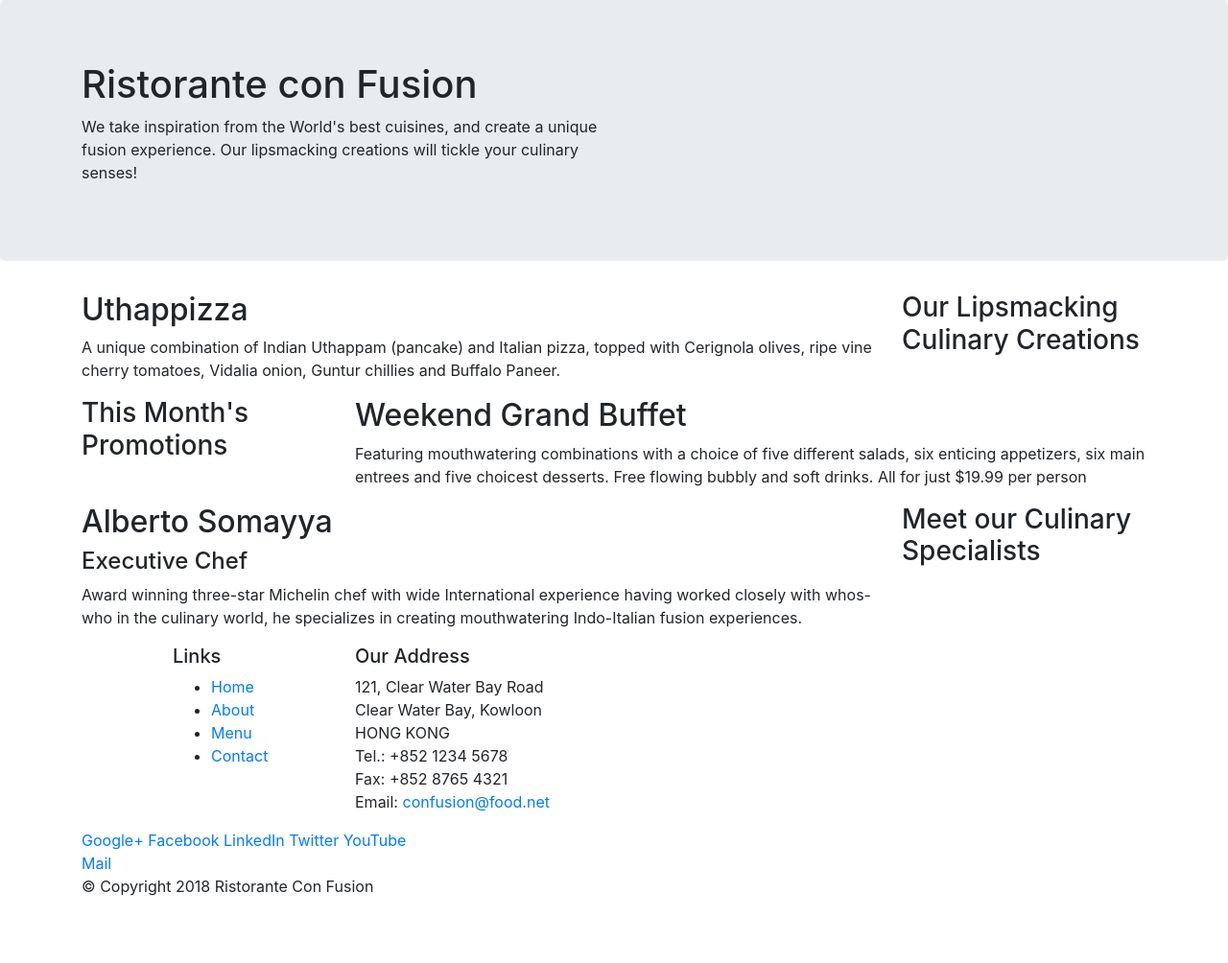
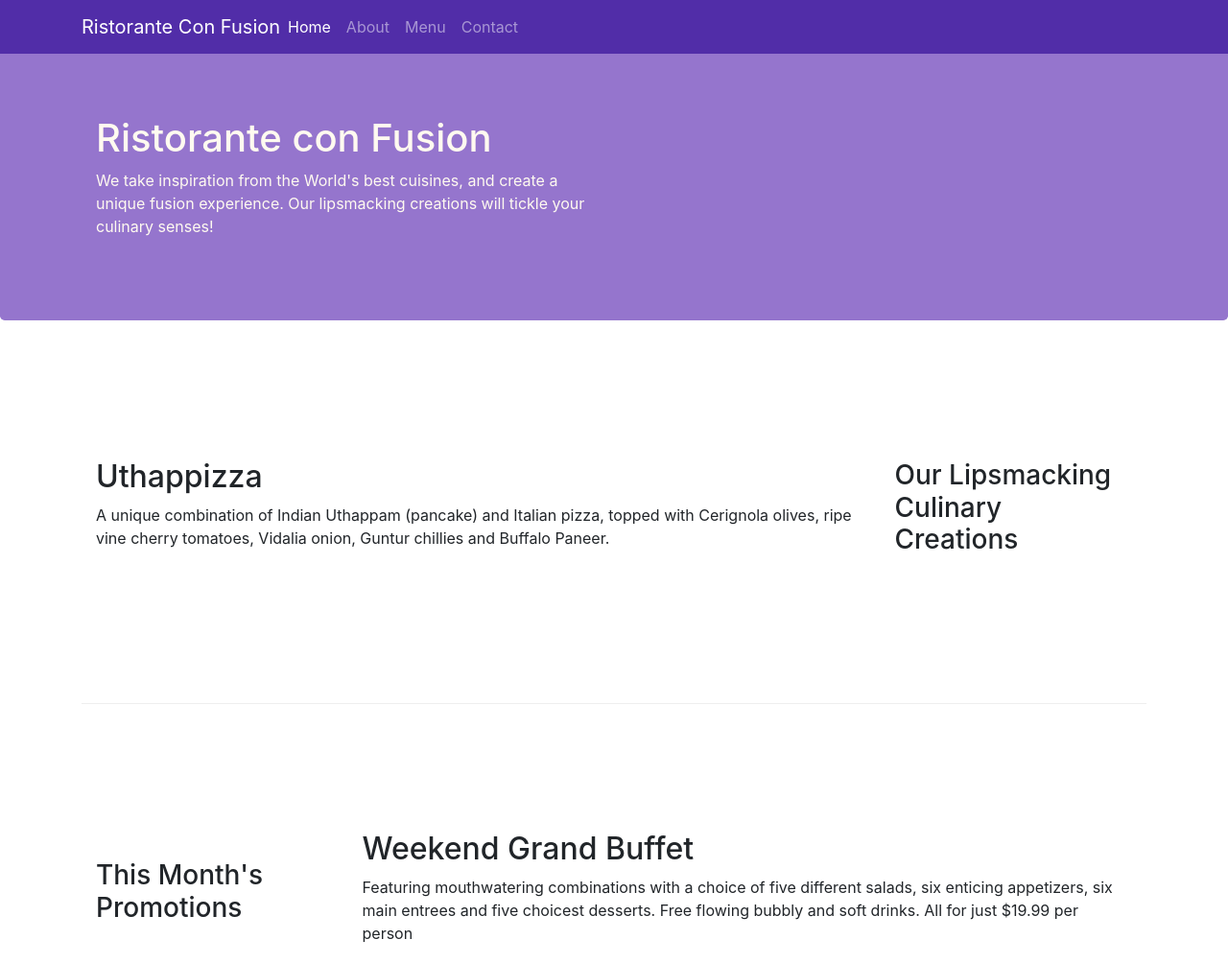
Before and after one commit to Karolislas/Bootstrap-4, a website: page index.html in a window 1280 px wide. Shown: the top 1004 px of the page at 96% size. Before the commit the page ends 952 px from the top, so only its background shows below. Drawn offline with nearby package versions, Linux system fonts and the light colour scheme.

Commit message:
Icon fonts

```diff
--- /dev/null
+++ b/css/styles.css
@@ -0,0 +1,39 @@
+.row-header {
+    margin: 0px auto;
+    padding: 0px auto;
+}
+
+.row-content {
+    margin: 0px auto;
+    padding: 50px 0px 50px 0px;
+    border-bottom: 1px ridge;
+    min-height: 400px;
+}
+
+.footer {
+    background-color: #D1C4E9;
+    margin: 0px auto;
+    padding: 20px 0px 20px 0px;
+}
+
+.jumbotron {
+    padding: 70px 30px 70px 30px;
+    margin: 0px auto;
+    background: #9575CD;
+    color: floralwhite;
+}
+
+.address {
+    font-size: 80%;
+    margin: 0px;
+    color: #0f0f0f;
+}
+
+body {
+    padding: 50px 0px 0px 0px;
+    z-index: 0;
+}
+
+.navbar-dark {
+    background-color: #512DA8;
+}
--- a/index.html
+++ b/index.html
@@ -9,15 +9,31 @@
 
         <!-- Bootstrap CSS -->
     <link rel="stylesheet" href="node_modules/bootstrap/dist/css/bootstrap.min.css">
-
+    <link rel="stylesheet" href="css/styles.css">
     <title>Ristorante Con Fusion</title>
 </head>
 
 <body>
+    <nav class="navbar navbar-dark navbar-expand-sm fixed-top">
+        <div class="container">
+            <button class="navbar-toggler" type="button" data-toggle="collapse" data-target="#Navbar">
+                <span class="navbar-toggler-icon"></span>
+            </button>
+            <a class="navbar-brand mr-auto" href="#">Ristorante Con Fusion</a>
+            <div class="collapse navbar-collapse" id="Navbar">
+                <ul class="navbar-nav mr-auto">
+                    <li class="nav-item active"><a class="nav-link" href="#">Home</a></li>
+                    <li class="nav-item"><a class="nav-link" href="./aboutus.html">About</a></li>
+                    <li class="nav-item"><a class="nav-link" href="#">Menu</a></li>
+                    <li class="nav-item"><a class="nav-link" href="#">Contact</a></li>
+                </ul>
+            </div>
+        </div>
+    </nav>
 
     <header class="jumbotron">
         <div class="container">
-            <div class="row">
+            <div class="row row-header">
                 <div class="col-12 col-sm-6">
                     <h1>Ristorante con Fusion</h1>
                     <p>We take inspiration from the World's best cuisines, and create a unique fusion experience. Our lipsmacking creations will tickle your culinary senses!</p>
@@ -29,7 +45,7 @@
     </header>
 
     <div class="container">
-        <div class="row">
+        <div class="row row-content align-items-center">
             <div class="col-12 col-sm-4 order-sm-last col-md-3">
                 <h3>Our Lipsmacking Culinary Creations</h3>
             </div>
@@ -40,7 +56,7 @@
         </div>
 
 
-        <div class="row">
+        <div class="row row-content align-items-center">
             <div class="col-12 col-sm-4 col-md-3">
                 <h3>This Month's Promotions</h3>
             </div>
@@ -50,7 +66,7 @@
             </div>
         </div>
 
-        <div class="row">
+        <div class="row row-content align-items-center">
             <div class="col-12 col-sm-4 order-sm-last col-md-3">
                 <h3>Meet our Culinary Specialists</h3>
             </div>
@@ -62,19 +78,19 @@
         </div>
     </div>
 
-    <footer>
+    <footer class="footer">
         <div class="container">
             <div class="row">
                 <div class="col-4 offset-1 col-sm-2">
                     <h5>Links</h5>
-                    <ul>
+                    <ul class="list-unstyled">
                         <li><a href="#">Home</a></li>
-                        <li><a href="#">About</a></li>
+                        <li><a href="./aboutus.html">About</a></li>
                         <li><a href="#">Menu</a></li>
                         <li><a href="#">Contact</a></li>
                     </ul>
                 </div>
-                <div class="col-7 col-cm-5">
+                <div class="col-7 col-sm-5">
                     <h5>Our Address</h5>
                     <address>
 		              121, Clear Water Bay Road<br>
@@ -85,8 +101,8 @@
 		              Email: <a href="mailto:confusion@food.net">confusion@food.net</a>
 		           </address>
                 </div>
-                <div class="col-12 col-sm-4">
-                    <div>
+                <div class="col-12 col-sm-4 align-self-center">
+                    <div class="text-center">
                         <a href="http://google.com/+">Google+</a>
                         <a href="http://www.facebook.com/profile.php?id=">Facebook</a>
                         <a href="http://www.linkedin.com/in/">LinkedIn</a>
@@ -96,7 +112,7 @@
                     </div>
                 </div>
            </div>
-           <div class="row">
+           <div class="row justify-content-center">
                 <div class="col-auto">
                     <p>© Copyright 2018 Ristorante Con Fusion</p>
                 </div>
```
Also changed, not shown: aboutus.html (added, +135 -0 lines).
